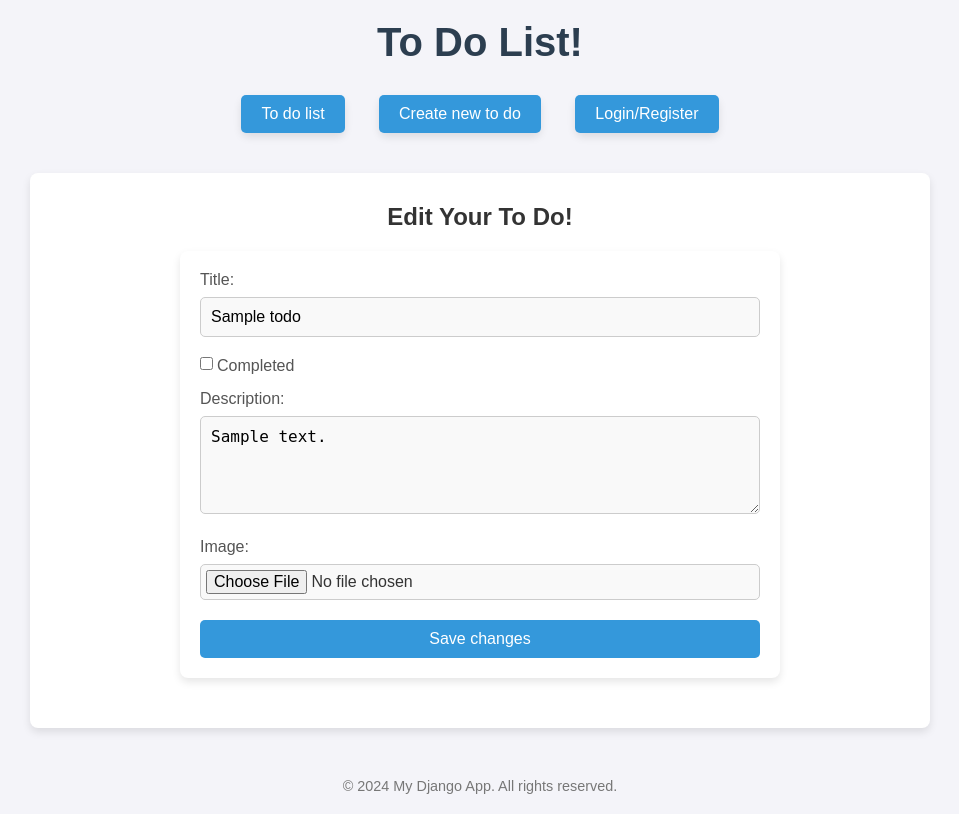
After one commit to malgbogd/to-do-django, a Django app: template toDoProject/toDos/templates/edit.html in a window 1280 px wide. The commit adds this page. Shown: the whole page, without its empty margins (160-1119 px from the left). Run offline with Django 3.2, Linux system fonts and the light colour scheme; the template is opened without the code that fills it: most values are stand-ins (such as "Sample title", 1, 10 or a date in 2020).

Commit message:
editing ToDo implemented

```diff
--- a/toDoProject/static/css/styles.css
+++ b/toDoProject/static/css/styles.css
@@ -4,16 +4,13 @@
     box-sizing: border-box;
 }
 
-/* Globalne style */
 body {
     font-family: 'Arial', sans-serif;
     background-color: #f4f4f9;
     color: #333;
-    line-height: 1.6;
     padding: 20px;
 }
 
-/* Nagłówek */
 h1 {
     font-size: 2.5rem;
     color: #2c3e50;
@@ -25,7 +22,6 @@ h2 {
     text-align: center;
 }
 
-/* Nawigacja */
 nav {
     text-align: center;
     margin-bottom: 40px;
@@ -39,7 +35,6 @@ nav form {
 nav button {
     background-color: #3498db;
     color: white;
-    /* padding: 10px 20px; */
     font-size: 1rem;
     border: none;
     border-radius: 5px;
@@ -55,7 +50,6 @@ nav form {
     padding: 0;
 }
 
-/* Główna treść */
 main {
     max-width: 900px;
     margin: 0 auto;
@@ -65,7 +59,6 @@ main {
     box-shadow: 0 4px 8px rgba(0, 0, 0, 0.1);
 }
 
-/* Stopka */
 footer {
     text-align: center;
     margin-top: 50px;
@@ -73,7 +66,6 @@ footer {
     color: #777;
 }
 
-/* Linki i inne elementy tekstowe */
 a {
     color: #3498db;
     text-decoration: none;
@@ -119,10 +111,6 @@ form label {
     color: #555;
     margin-bottom: 8px;
     display: block;
-}
-
-form.small-button button{
-    all:unset
 }
 
 form input,
@@ -240,3 +228,15 @@ img{
     background-color: #2980b9;
     transform: scale(1.1);
 }
+
+.completed-div {
+    width: 100%;
+    display: flex;
+    flex-direction:row;
+}
+
+.completed-div input {
+    width: auto;
+    line-height: 1;
+    margin-right: 4px;
+}
--- a/toDoProject/static/js/scripts.js
+++ b/toDoProject/static/js/scripts.js
@@ -1,3 +1,4 @@
+document.addEventListener('DOMContentLoaded', function () {
     document.querySelectorAll('.delete-button').forEach(
         button => {
             button.addEventListener('click', function () {
@@ -28,3 +29,13 @@ document.querySelectorAll('.delete-button').forEach(
                 .catch(error => console.error('Error:', error));
             });
         });
+
+
+    document.querySelectorAll('.edit-button').forEach(button => {
+        button.addEventListener('click', function() {
+            const editUrl =this.getAttribute('data-url');
+            console.log(editUrl);
+            window.location.href = editUrl;
+        });
+    });
+});
--- a/toDoProject/toDos/templates/details.html
+++ b/toDoProject/toDos/templates/details.html
@@ -8,7 +8,7 @@
 <div class = "to-do-nav">
 <h2>{{todo.title}}</h2>
     <div class = "to-do-nav">
-            <button class = "small-button" ><i class="fas fa-edit"></i></button>
+        <button class = "edit-button small-button" data-id = "{{ todo.id }}" data-url = "{% url 'edit' todo.id %}"><i class="fas fa-edit"></i></button>
         {% csrf_token %}
         <button class = "delete-button small-button" data-id = "{{ todo.id }}" data-redirect="{% url 'main' %}"><i class="fas fa-trash"></i></button>
     </div>
--- /dev/null
+++ b/toDoProject/toDos/templates/edit.html
@@ -0,0 +1,28 @@
+{% extends 'base.html'%}
+
+{% block title%}
+Create Your To Dos!
+{% endblock title%}
+
+{% block content %}
+<h2>Edit Your To Do!</h2>
+<form action="{% url 'save-edits' todo.id%}" method="post" enctype="multipart/form-data">
+    {% csrf_token %}
+    <label for="title">Title:</label>
+        <input type="text" id="title" name="title" placeholder="Title" required value = "{{todo.title}}">
+
+        <div class = "completed-div">
+            <input type="checkbox" name ="completed" {%if todo.complition %}checked {% endif %}>
+            <label for = "completed" >Completed</label>
+        </div>
+
+        <label for="text">Description:</label>
+        <textarea id="text" name="text" rows="4" placeholder="Description" required>{{todo.text}}</textarea>
+
+        <label for="image">Image:</label>
+        <input type="file" id="image" name="image" accept="image/*">
+        <button type = 'submit'>Save changes</button>
+
+</form>
+
+{%endblock content%}
--- a/toDoProject/toDos/urls.py
+++ b/toDoProject/toDos/urls.py
@@ -29,6 +29,8 @@ urlpatterns = [
     path('login/', views.loginRegister, name='login'),
     path('logout/', views.logoutView, name = 'logoutView'),
     path('delete/<int:todo_id>/', views.ToDoDelete.as_view(), name = 'delete'),
+    path('edit/<int:todo_id>/' , views.editToDO, name = 'edit'),
+    path('save-edit/<int:todo_id>/', views.saveEditedToDo, name = 'save-edits')
     ]
 
 if settings.DEBUG:
```
Also changed, not shown: toDoProject/toDos/templates/main.html (+4 -3 lines), toDoProject/toDos/views.py (+17 -0 lines), toDoProject/db.sqlite3, 1 other file. Lines whose indentation alone changed are shown as unchanged.
